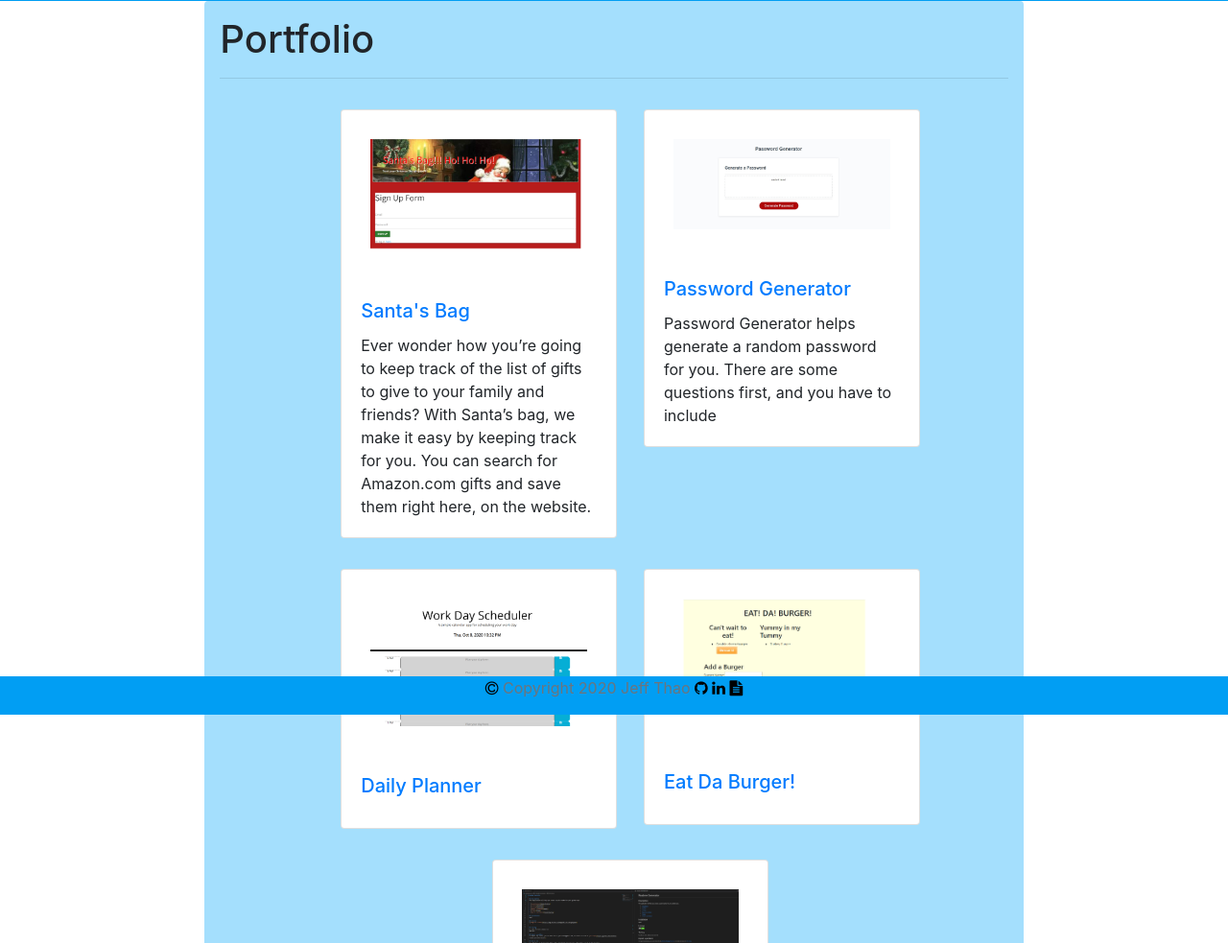
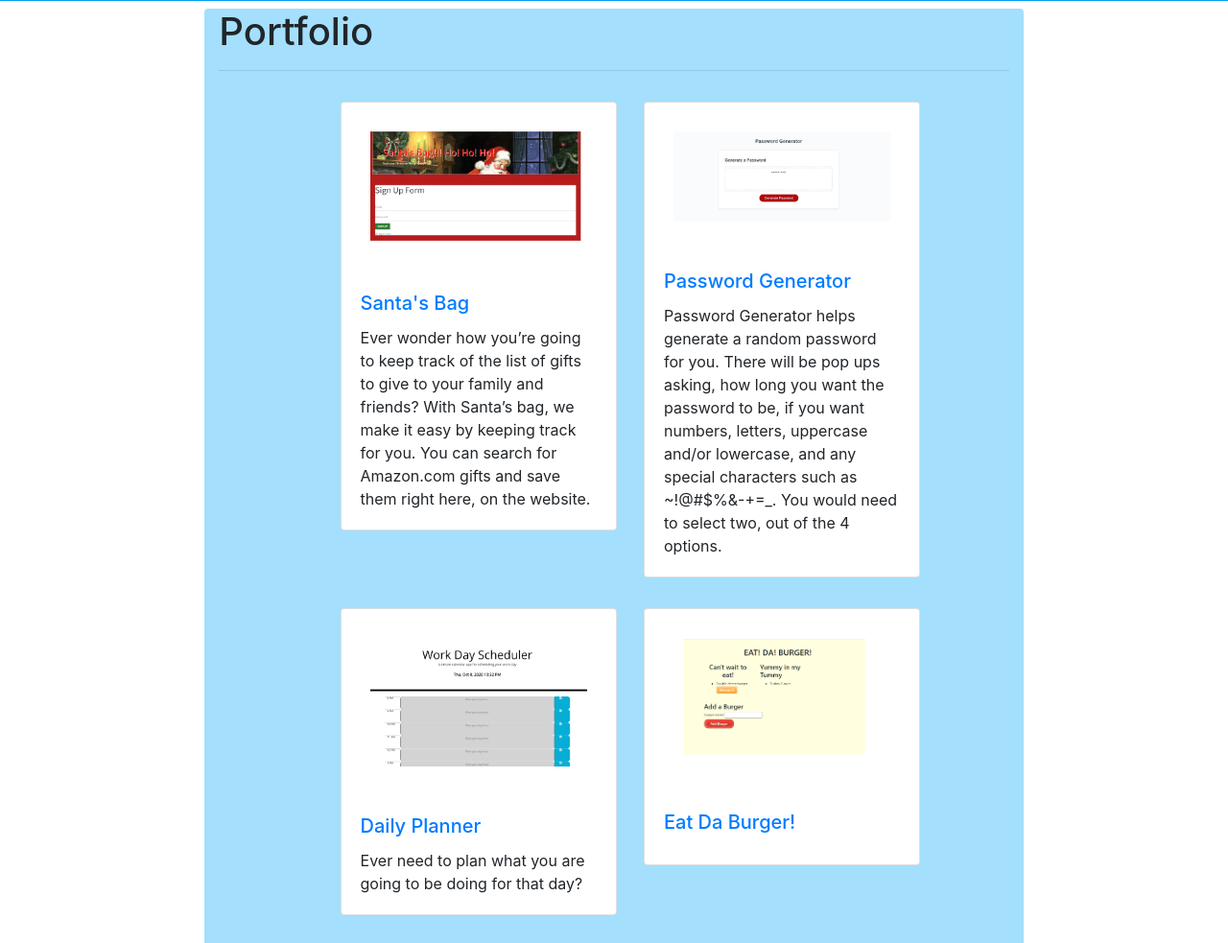
Before and after one commit to JeffThao/portfolio, a plain HTML site: page portfolio.html in a window 1280 px wide. Shown: the part 55-1038 px from the top of the page at 96% size. Drawn offline with nearby package versions, Linux system fonts and the light colour scheme.

Commit message:
fixed footer in portfolio.html

```diff
--- a/portfolio.html
+++ b/portfolio.html
@@ -33,7 +33,7 @@
         </div>
     </nav>
 
-    <div class="container rounded col-xs col-sm-8 mb-4 p-3">
+    <div class="container rounded col-xs col-sm-8 my-2">
         <h1>Portfolio</h1>
         <hr>
         <div class="row justify-content-center">
@@ -43,7 +43,7 @@
                         <img class="card-img-top" src="./images/santas-bag.png" alt="Santa's Bag"
                             class="img-thumbnail"></a>
                     <div class="card-body">
-                        <a href="https://github.com/samergain/Santas_Bag" target="_blank">
+                        <a href="https://santas-bag.herokuapp.com/" target="_blank">
                             <h5 class="card-title">Santa's Bag</h5>
                         </a>
                         <p class="card-text">Ever wonder how you’re going to keep track of the list of gifts to give to
@@ -61,8 +61,7 @@
                         <a href="https://jeffthao.github.io/password-generator/" target="_blank">
                             <h5 class="card-title">Password Generator</h5>
                         </a>
-                        <p class="card-text">Password Generator helps generate a random password for you. There are some
-                            questions first, and you have to include</p>
+                        <p class="card-text">Password Generator helps generate a random password for you. There will be pop ups asking, how long you want the password to be, if you want numbers, letters, uppercase and/or lowercase, and any special characters such as ~!@#$%&-+=_. You would need to select two, out of the 4 options.</p>
                     </div>
                 </div>
             </div>
@@ -75,7 +74,7 @@
                         <a href="https://jeffthao.github.io/daily-planner/" target="_blank">
                             <h5 class="card-title">Daily Planner</h5>
                         </a>
-                        <p class="card-text"></p>
+                        <p class="card-text">Ever need to plan what you are going to be doing for that day?</p>
                     </div>
                 </div>
             </div>
@@ -110,7 +109,6 @@
         </div>
     </div>
     <footer class="footer">
-        <div>
         <p class="text-center text-muted"><i class="fa fa-copyright" aria-hidden="true"></i></i>
             Copyright 2020 Jeff Thao
             <a href="https://github.com/JeffThao" target="_blank"><i class="fa fa-github" aria-hidden="true"></i></a>
@@ -119,7 +117,6 @@
             <a href="https://docs.google.com/document/d/12tpNtMYP7WrWKGt5vjewkLY6fyWEhzJ_2RF5LybiFzs/edit?usp=sharing"
                 target="_blank"><i class="fa fa-file-text" aria-hidden="true"></i></a>
         </p>
-    </div>
     </footer>
 
     <!-- JS, Popper.js, and jQuery -->
--- a/style.css
+++ b/style.css
@@ -16,9 +16,10 @@ nav {
 
 footer{
     background-color: #019EF3;
-    position: fixed;
+    position: relative;
     bottom: 0;
     width: 100%;
+    height: 45px;
 }
 
 .container {
```
